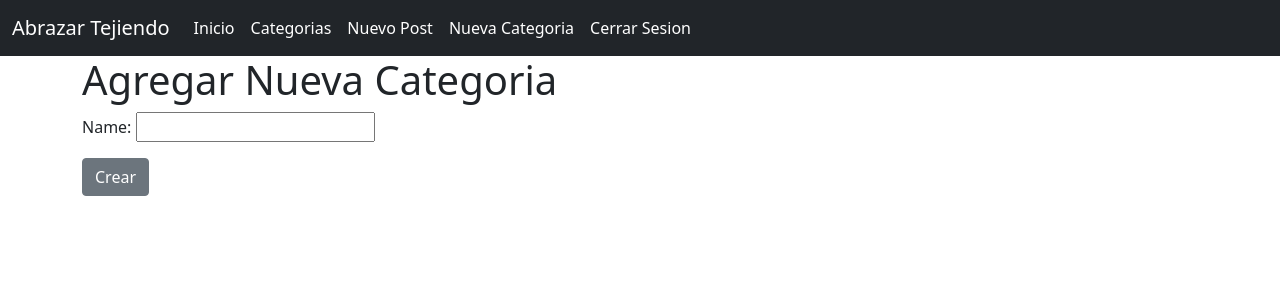
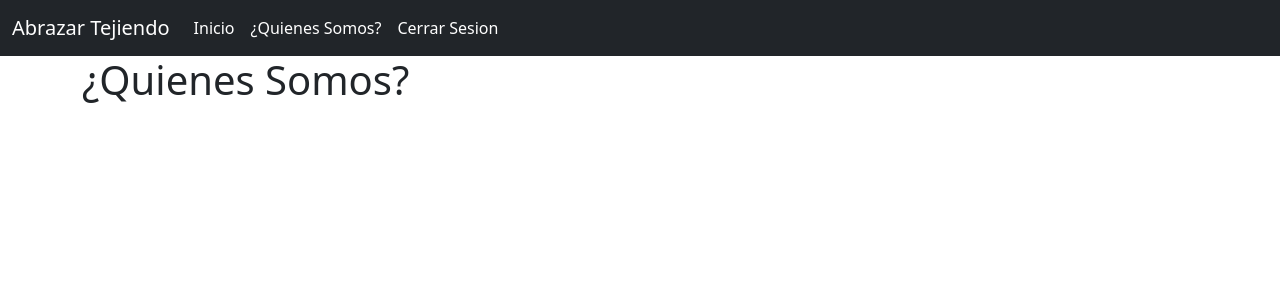
Before and after one commit to SebaAG/blog_fund, a Django app: page /category/ in a window 1280 px wide. Shown: the top 300 px of the page. Run offline with Django 4.2, Linux system fonts and the light colour scheme; the first user in the database is signed in.

Commit message:
modificado Seba

```diff
--- a/blog/theblog/templates/base.html
+++ b/blog/theblog/templates/base.html
@@ -22,9 +22,9 @@
                     <li class="nav-item">
                         <a class="nav-link active" aria-current="page" href="{% url 'home' %}">Inicio</a>
                     </li>
-                    {% if cat_menu %}
+                    {% comment %} {% if cat_menu %} {% endcomment %}
                     <li class="nav-item dropdown">
-                        <a class="nav-link dropdown-toggle" href="#" id="navbarDropdown" role="button" data-bs-toggle="dropdown" aria-expanded="false">
+                        {% comment %} <a class="nav-link dropdown-toggle" href="#" id="navbarDropdown" role="button" data-bs-toggle="dropdown" aria-expanded="false">
                           Categorias
                         </a>
 
@@ -32,20 +32,21 @@
                             {% for item in cat_menu %}
                                 <li><a class="dropdown-item" href="{% url 'category' item %}">{{ item }}</a></li>
                             {% endfor %}
-                        </ul>
+                        </ul> {% endcomment %}
+                        <a class="nav-link active" aria-current="page" href="{% url 'category' %}">¿Quienes Somos?</a>
                     </li>
-                    {% else %}
+                    {% comment %} {% else %}
                         <li class="nav-item">
                             <a class="nav-link active" aria-current="page" href="{% url 'category-list' %}">Categorias</a>
                         </li>
-                    {% endif %}
+                    {% endif %} {% endcomment %}
                     {% if user.is_authenticated %}
-                    <li class="nav-item">
+                    {% comment %} <li class="nav-item">
                         <a class="nav-link active" aria-current="page" href="{% url 'add' %}">Nuevo Post</a>
-                    </li>
-                    <li class="nav-item">
+                    </li> {% endcomment %}
+                    {% comment %} <li class="nav-item">
                         <a class="nav-link active" aria-current="page" href="{% url 'category' %}">Nueva Categoria</a>
-                    </li>
+                    </li> {% endcomment %}
                     <li class="nav-item">
                         <a class="nav-link active" aria-current="page" href="{% url 'logout' %}">Cerrar Sesion</a>
                     </li>
--- a/blog/theblog/templates/category.html
+++ b/blog/theblog/templates/category.html
@@ -1,17 +1,7 @@
 {% extends 'base.html' %}
-{% block title %} Crear Nueva Categoria {% endblock %}
+{% block title %} Abrazar Tejiendo {% endblock %}
 {% block content %}
 
-<h1>Agregar Nueva Categoria</h1>
-{% if user.is_authenticated %}
-<div class="form-group">
-    <form method="POST">
-        {% csrf_token %}
-        {{ form.as_p }}
-        <button class="btn btn-secondary">Crear</button>
-    </form>
-</div>
-{% else %}
-<p>Inicia sesion para agregar una nueva categoria.</p>
-{% endif %}
+<h1>¿Quienes Somos?</h1>
+
 {% endblock %}
--- a/blog/theblog/templates/home.html
+++ b/blog/theblog/templates/home.html
@@ -1,7 +1,7 @@
 {% extends 'base.html' %}
 
 {% block content %}
-<h1>Post</h1>
+<h1>Fundacion Abrazar Tejiendo</h1>
 
 <ul>
 {% for post in object_list %}
```
Also changed, not shown: blog/ablog/settings.py (+15 -15 lines), blog/theblog/templates/add.html (deleted, +0 -17 lines), blog/db.sqlite3.
